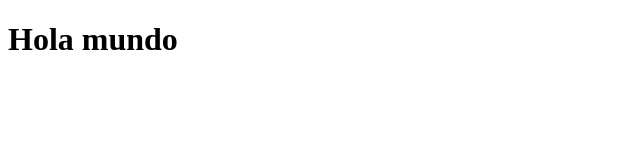
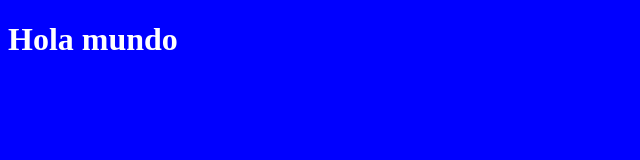
Before and after one commit to portusan2000/pruebadigital, a website: page public/index.html in a window 1280 px wide. Shown: the whole page, without its empty margins (0-640 px from the left). Drawn offline with Linux system fonts and the light colour scheme.

Commit message:
Con los estilos

```diff
--- a/public/index.html
+++ b/public/index.html
@@ -4,8 +4,8 @@
 <head>
     <meta charset="UTF-8">
     <meta name="viewport" content="width=device-width, initial-scale=1.0">
-    <link href="css/styles.css">
     <title>Document</title>
+    <link rel="stylesheet" type="text/css" href="css/styles.css">
 </head>
 
 <body>
```
